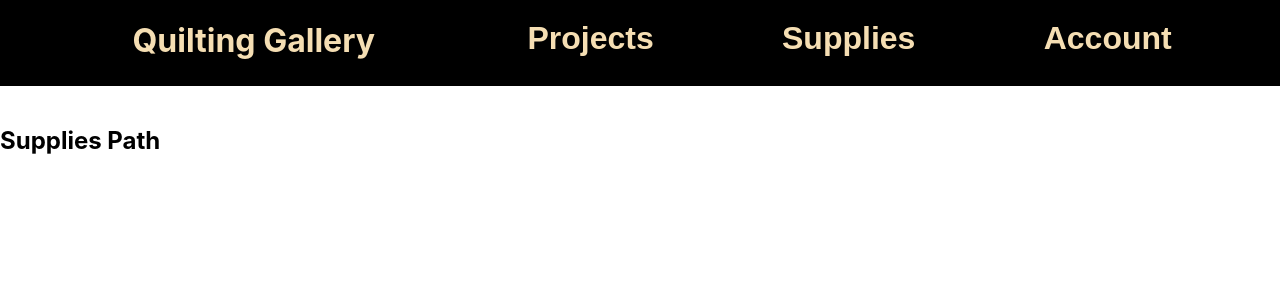
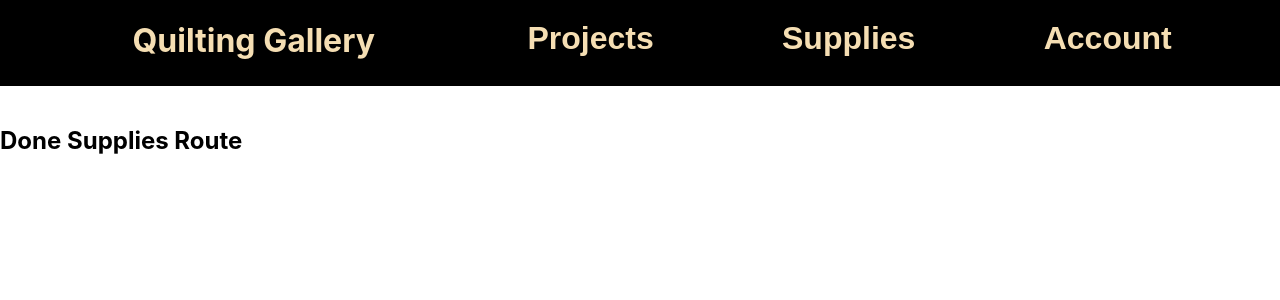
Before and after one commit to TJEverett/Quilting_Gallery, a React (Create React App) app: page /supplies/all in a window 1280 px wide. Shown: the top 300 px of the page. Built offline with nearby package versions, Linux system fonts and the light colour scheme.

Commit message:
add a component for routing supply related components

```diff
--- a/src/components/App.js
+++ b/src/components/App.js
@@ -3,6 +3,7 @@ import { BrowserRouter, Switch, Route } from "react-router-dom";
 import NavigationBar from "./NavigationBar";
 import Account from "./Account";
 import ProjectRouter from "./ProjectRouter";
+import SupplyRouter from "./SupplyRouter";
 
 function App() {
   return(
@@ -19,7 +20,7 @@ function App() {
           <ProjectRouter />
         </Route>
         <Route path="/supplies">
-          <h2>Supplies Path</h2>
+          <SupplyRouter />
         </Route>
         <Route path="/">
           <h2 style={{height: "300vh"}}>Default Path</h2>
--- /dev/null
+++ b/src/components/SupplyRouter.js
@@ -0,0 +1,22 @@
+import React from "react";
+import { useRouteMatch, Switch, Route, Redirect } from "react-router-dom";
+
+function SupplyRouter() {
+  let { path, url } = useRouteMatch();
+
+  return (
+    <Switch>
+      <Route exact path={path} >
+        <Redirect from={url} to={`${url}/all`} />
+      </Route>
+      <Route path={`${url}/all`} >
+        <h2>Done Supplies Route</h2>
+      </Route>
+      <Route path={`${url}/new`} >
+        <h2>New Supplies Route</h2>
+      </Route>
+    </Switch>
+  )
+}
+
+export default SupplyRouter;
```
